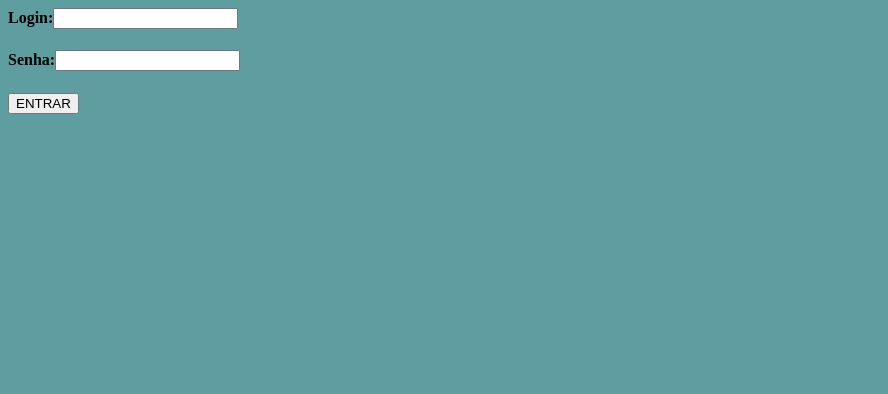
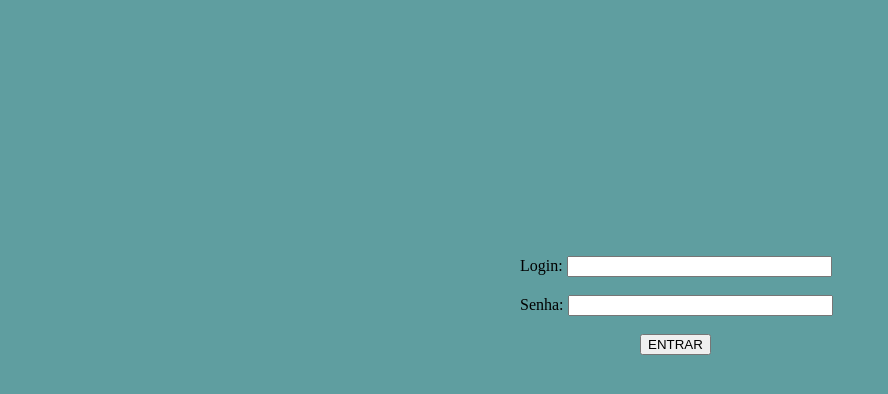
Before and after one commit to guilhermecborges/ProjetoClienteProjecao, a PHP site: page /login.html in a window 1280 px wide. Shown: the top 394 px of the page, without its empty margins (0-888 px from the left). Run offline with PHP 8.4, Linux system fonts and the light colour scheme.

Commit message:
login parte 2

```diff
--- a/index.php
+++ b/index.php
@@ -5,7 +5,7 @@
     </head>
     <body>
         <?php
-        // put your code here
+
         ?>
     </body>
 </html>
--- a/login.html
+++ b/login.html
@@ -1,17 +1,32 @@
 <html>
     <head>
-        <title>TODO supply a title</title>
+        <title>Login</title>
         <meta charset="UTF-8">
         <meta name="viewport" content="width=device-width, initial-scale=1.0">
-        <link rel="stylesheet" type="text/css" href="component.css" media="screen" />
+        <link rel="stylesheet" type="text/css"
+              href="component.css" media="screen" />
     </head>
     <body>
-        <form>
-            <h4>Login:<input type="text" name="login" maxlength="50"/></h4>
-            <h4>Senha:<input type="password" name="senha" maxlength="20"/></h4>
-            <div>
-                <input type="submit" value="ENTRAR"/>
-            </div>
+        <form action="index.php" method="post">
+            <fieldset style="width: 500px;height: 100px;
+                      border: none;margin-left: 500px;margin-top: 250px">
+                <div class="row">
+                    <label for="login" style="color: black">Login:</label>
+                    <input id="login" type="text" name="login"
+                           size="30" maxlength="200"/>
+                </div>
+                <br/>
+                <div class="row">
+                    <label for="senha" style="color: black">Senha:</label>
+                    <input id="senha" type="password"
+                           name="senha" size="30" maxlength="20"
+                           required=""/>
+                </div>
+                <br/>
+                <div style="margin-left: 120px">
+                    <input type="submit" value="ENTRAR"/>
+                </div>
+            </fieldset>
         </form>
     </body>
 </html>
```
